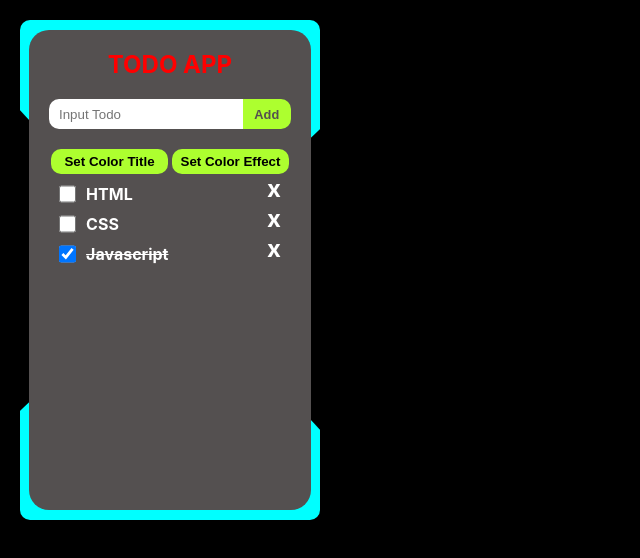
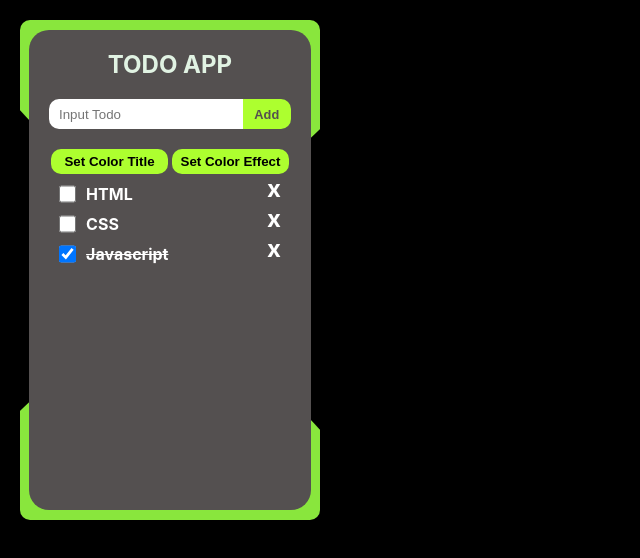
Before and after one commit to LyanRay99/Todo-Lists-by-ReactJS, a React (Create React App) app: page / in a window 1280 px wide. Shown: the top 558 px of the page, without its empty margins (0-640 px from the left). Built offline with nearby package versions, Linux system fonts and the light colour scheme.

Commit message:
final commit with the Effects

```diff
--- a/src/App.js
+++ b/src/App.js
@@ -10,7 +10,7 @@ export const App = () => {
     title: 'TODO APP',
     colorTitle: 'red',
   })
-  const [colorEffect, setColorEffects] = useState('aqua')
+  var [colorEffect, setColorEffects] = useState('aqua')
   const [state, setTodo] = useState(
     {
       todo: [{
@@ -34,11 +34,11 @@ export const App = () => {
       ]
     })
 
-  //TODO: Check UseEffect
+  //TODO: Test UseEffect
   // useEffect(
   //   () => {
   //     console.log(`title: ${todoApp.title}`)
-  //   })
+  //   }, [todoApp.title])
 
   // useEffect(
   //   () => {
@@ -72,6 +72,7 @@ export const App = () => {
     // )
   }
 
+  //Function create auto random color for colorTitle & colorEffect
   const autoRandomColor = () => {
     const colorR = Math.floor(Math.random() * 256)
     const colorG = Math.floor(Math.random() * 256)
@@ -81,8 +82,16 @@ export const App = () => {
     )
   }
 
-
-
+  //Sử dụng UseEffect để kết hợp render lại các state thay đổi
+  useEffect(() => {
+    setTimeout(() => {
+      setColorEffects(colorEffect = autoRandomColor())
+      setTodoApp({
+        ...todoApp,
+        colorTitle: autoRandomColor(),
+      })
+    }, 1000)
+  }, [colorEffect])
 
   //TODO: Set color for effect
   const setColorEffect = () => {
```
